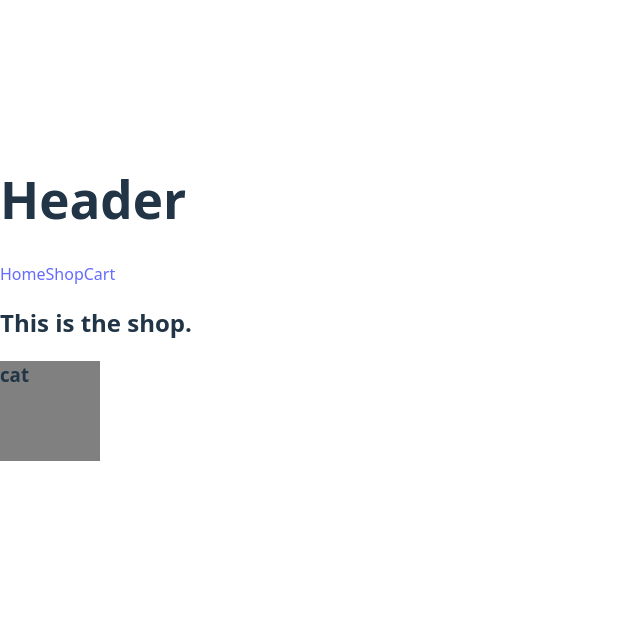
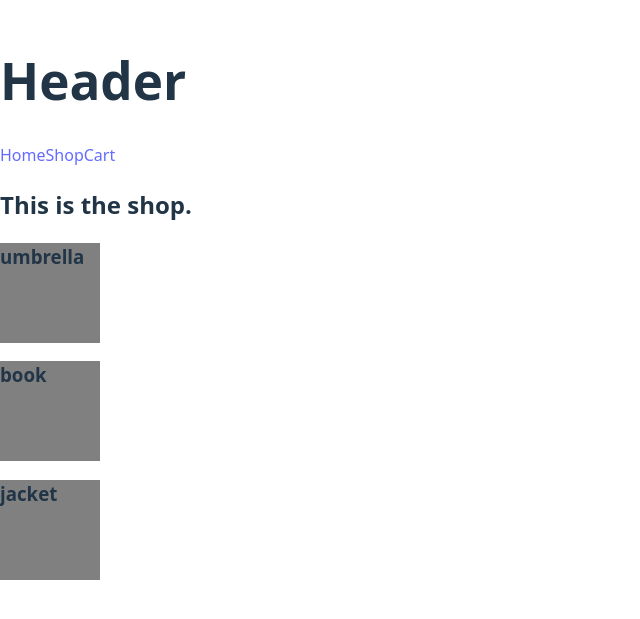
Before and after one commit to slabwu/shopping-cart, a React (Vite) app: page /shop in a window 1280 px wide. Shown: the part 101-720 px from the top of the page, without its empty margins (0-640 px from the left). Built offline with nearby package versions, Linux system fonts and the light colour scheme.

Commit message:
Create shopLoader

```diff
--- a/src/routes.jsx
+++ b/src/routes.jsx
@@ -1,6 +1,6 @@
 import App from './App'
 import Homepage from './routes/homepage.jsx'
-import Shop from './routes/shop.jsx'
+import Shop, { loader as shopLoader } from './routes/shop.jsx'
 import Cart from './routes/cart.jsx'
 
 const routes = [
@@ -10,16 +10,17 @@ const routes = [
         children: [
             {
                 index: true,
-                element: <Homepage />,
+                element: <Homepage />
             },
             {
                 path: 'shop',
                 element: <Shop />,
+                loader: shopLoader
             },
             {
                 path: 'cart',
-                element: <Cart />,
-            },
+                element: <Cart />
+            }
         ]
     }
 ]
--- a/src/routes/shop.jsx
+++ b/src/routes/shop.jsx
@@ -1,20 +1,23 @@
-// import { useLoaderData } from "react-router-dom";
+import { useLoaderData } from "react-router-dom";
 import ProductCard from "../components/ProductCard/ProductCard.jsx"
 
-//  export function loader() {
-//   const products = [
-//     {
-//       title: 'umbrella'
-//     },
-//     {
-//       title: 'book'
-//     }
-//   ]
-//   return products
-//  }
+ export function loader() {
+  const products = [
+    {
+      title: 'umbrella'
+    },
+    {
+      title: 'book'
+    },
+    {
+      title: 'jacket'
+    }
+  ]
+  return products
+ }
 
 export default function Shop() {
-  const products = [{title:'cat'}]
+  const products = useLoaderData()
 
   return (
     <div>
```
